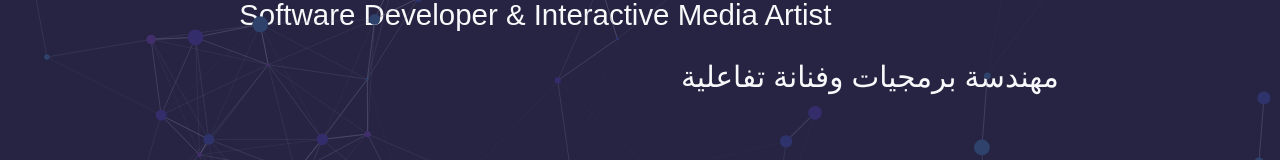
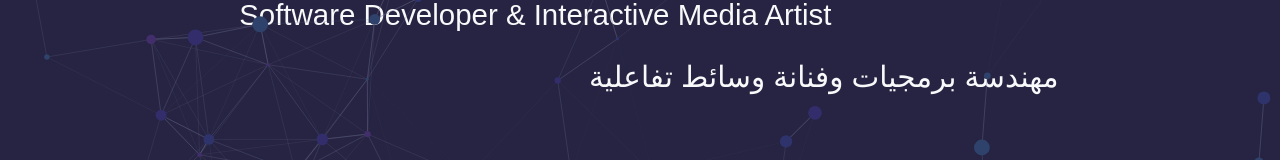
Before and after one commit to fnassar/portfolio_undergrad, a React (Create React App) app in the folder portfolio/: page / in a window 1280 px wide. Shown: the part 456-616 px from the top of the page. Built offline with nearby package versions, Linux system fonts and the light colour scheme; some icons are missing; a web font is replaced by a local one.

Commit message:
Update Home.js

```diff
--- a/portfolio/src/pages/Home.js
+++ b/portfolio/src/pages/Home.js
@@ -81,7 +81,7 @@ const Home = () => {
                                     lineHeight: "0.5",
                                 }}
                             >
-                                مهندسة برمجيات وفنانة تفاعلية
+                                مهندسة برمجيات وفنانة وسائط تفاعلية
                             </span>
                         </h3>
                     </div>
```
